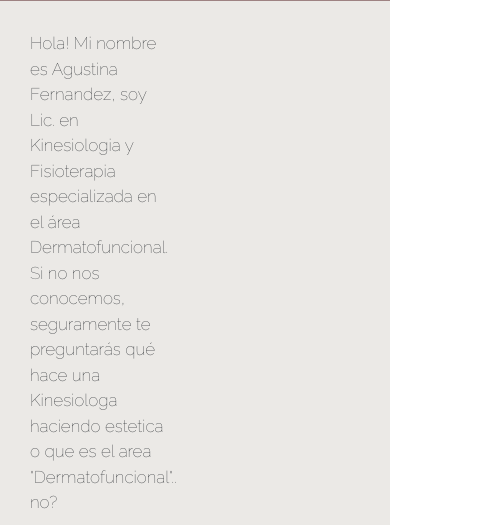
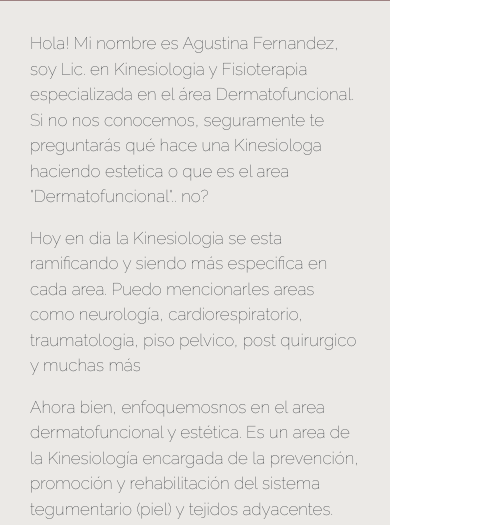
Before and after one commit to agufernndez/Entrega-proyecto-final---AF, a website: page pages/sobremi.html in a window 390 px wide. Shown: the part 250-775 px from the top of the page, 480 px wide, since content can reach past the window. Drawn offline with nearby package versions, Linux system fonts and the light colour scheme.

Commit message:
responsive sobre mi

```diff
--- a/scss/style.scss
+++ b/scss/style.scss
@@ -262,6 +262,7 @@
     flex-direction: column;
     justify-content: center;
     align-items: center;
+    margin-top: 10px;
 
     .mapa {
         width: 450px;
@@ -275,7 +276,11 @@
 }
 
 // SOBRE MI
+.mainsobremi {
+    display: grid;
+    grid-template-columns: 100%;
 
+}
 
 
 
```
Also changed, not shown: css/main.css.
